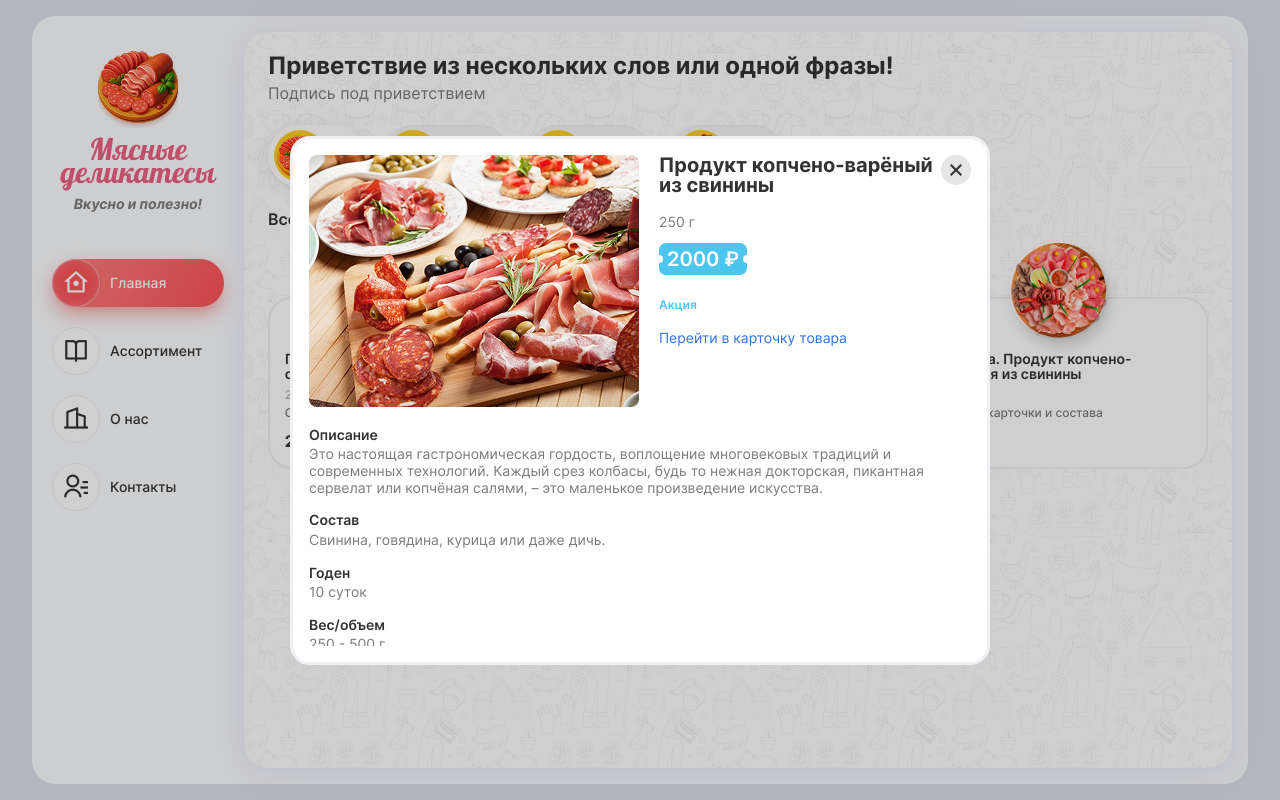
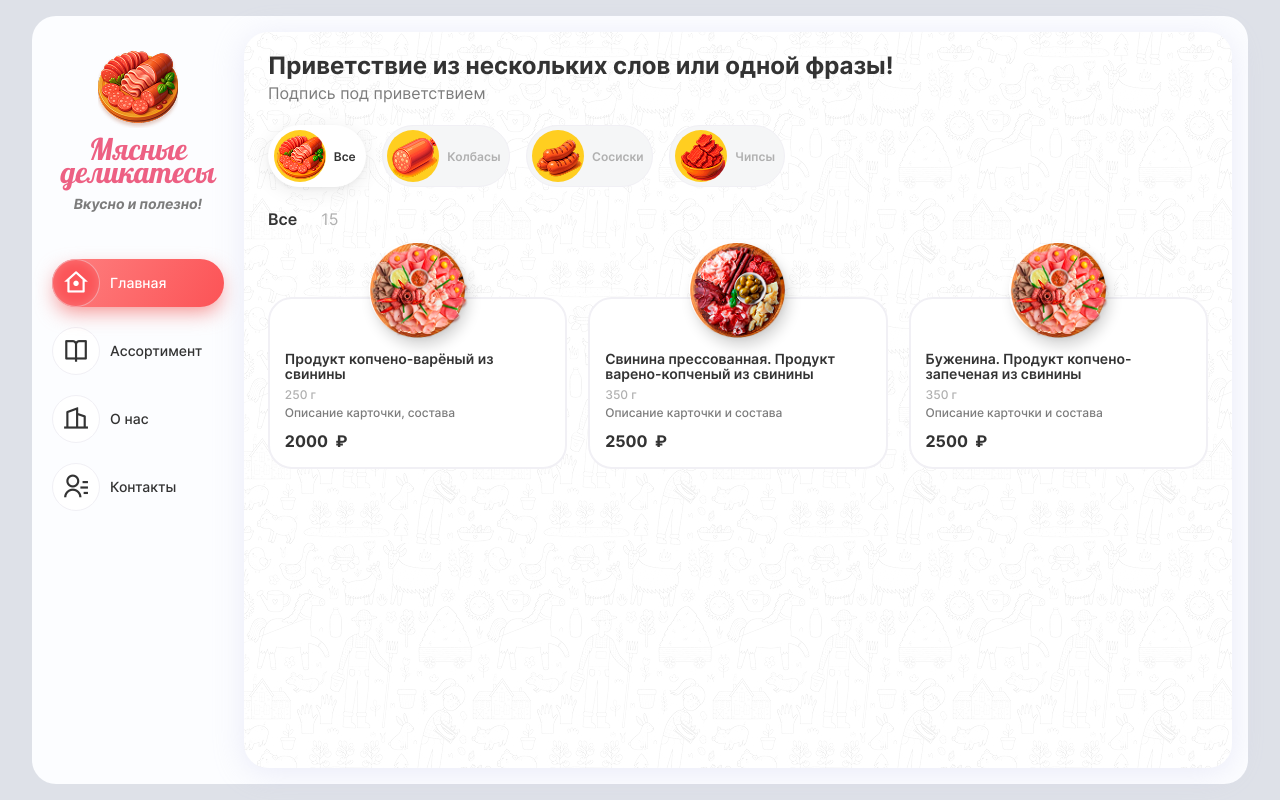
Before and after one commit to Mcrae32/Moms-catalogue, a Vue app: page / in a window 1280 px wide. Built offline with nearby package versions, Linux system fonts and the light colour scheme; a web font is replaced by a local one.

Commit message:
active modal 2

```diff
--- a/src/App.vue
+++ b/src/App.vue
@@ -52,17 +52,18 @@
               class="grid"
               :class="gridStateClass"
             >
-              <ProductCard
-                v-for="(product, idx) in productAssortment"
-                :id="idx"
+              <product-card
+                v-for="product in productAssortment"
+                :key="product.id"
+                :id="product.id"
                 :nameProduct="product.nameProduct"
                 :weight="product.weight"
                 :cardReviews="product.cardReviews"
                 :cardPrice="product.cardPrice"
                 :cardImage="product.cardImage"
-                :modalReviews="product.modalReviews"
                 :modalState="product.modalState"
-              />
+                @openModal="modalOpen"
+              ></product-card>
             </div>
           </div>
         </div>
@@ -70,8 +71,6 @@
     </div>
     <NavigationTablet />
   </div>
-
-
 </template>
 
 <script>
@@ -88,7 +87,7 @@ export default {
           cardPrice: 2000,
           cardImage: '/src/assets/images/assortment/1.png',
           modalReviews: 'Это настоящая гастрономическая гордость, воплощение многовековых традиций и современных технологий. Каждый срез колбасы, будь то нежная докторская, пикантная сервелат или копчёная салями, – это маленькое произведение искусства.',
-          modalState: true,
+          modalState: false,
         },
         {
           id: 1,
@@ -110,7 +109,6 @@ export default {
           modalReviews: '',
           modalState: false,
         },
-
       ]
     }
   },
@@ -123,8 +121,15 @@ export default {
     handleResize() {
       this.winWidth = widndow.innerWidth;
     },
-    // modalOpen() {
-    //   openModal
+    modalOpen(id) {
+      const productItem = this.productAssortment.find(productItem => productItem.id === id);
+      productItem.modalState = true;
+      // console.log('id -', id)
+      console.log('productItem -', productItem)
+    },
+    // modalClose(id) {
+    //   const productItem = this.productAssortment.find(productItem => productItem.id === id);
+    //   productItem.modalState = false;
     // }
   },
   mounted() {
--- a/src/components/ModalView.vue
+++ b/src/components/ModalView.vue
@@ -2,11 +2,11 @@
   export default {
     emits: ['closeModal'],
     props: {
-      state: {
+      stateModal: {
         type: Boolean,
       },
       id: {
-        type: String,
+        type: Number,
       },
       name: {
         type: String,
@@ -17,13 +17,10 @@
       price: {
         type: Number,
       },
-      reviews: {
-        type: String,
-      }
     },
     data() {
         return {
-            state: this.state
+            modalState: this.stateModal
         }
     },
     methods: {
@@ -36,9 +33,9 @@
 
 <template>
   <div
-    v-if="state"
+    v-if="modalState"
     class="modal"
-    :class="state ? 'is-active' : ''"
+    :class="modalState ? 'is-active' : ''"
     >
     <div class="modal-background" @click="$emit('closeModal')"></div>
     <div class="modal-card">
--- a/src/components/ProductCard.vue
+++ b/src/components/ProductCard.vue
@@ -4,7 +4,7 @@
 
 <script>
 export default {
-    // emits: ['openModal'],
+    emits: ['openModal'],
     props: {
         id: {
             type: Number,
@@ -32,9 +32,10 @@ export default {
         }
     },
     methods: {
-        openModal() {
-            this.stateModal = !this.stateModal
-        }
+        // openModal(id) {
+
+        //     console.log('id -', id)
+        // }
     },
     data() {
         return {
@@ -47,12 +48,11 @@ export default {
 <template>
     <div
         class="product-card c-a-r-d cell"
-
         >
         <div class="card__img">
             <button
              class="quick-view"
-             @click="openModal"
+             @click="$emit('openModal', id)"
             >Быстрый просмотр</button>
             <img :src="cardImage" :alt="nameProduct">
         </div>
@@ -74,7 +74,7 @@ export default {
         :name="nameProduct"
         :weight="weight"
         :price="cardPrice"
-        :reviews="modalReviews"
+
     />
 </template>
 
--- a/src/main.js
+++ b/src/main.js
@@ -1,11 +1,11 @@
 import { createApp } from 'vue'
 import App from './App.vue'
-import router from './router'
+// import router from './router'
 import 'bulma/css/bulma.css'
 import './scss/main.scss'
 
 const app = createApp(App)
 
-app.use(router)
+// app.use(router)
 
 app.mount('#app')
```
